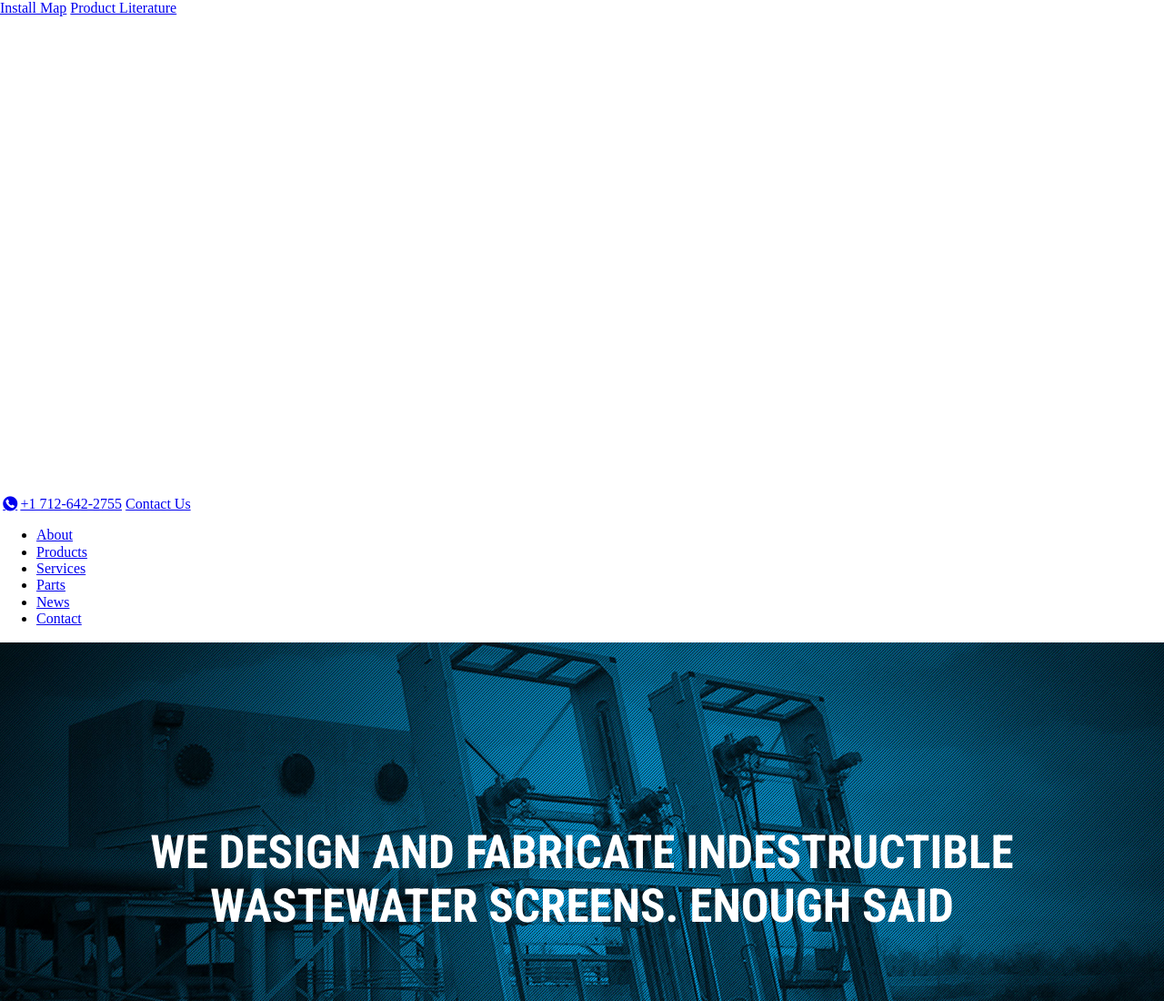
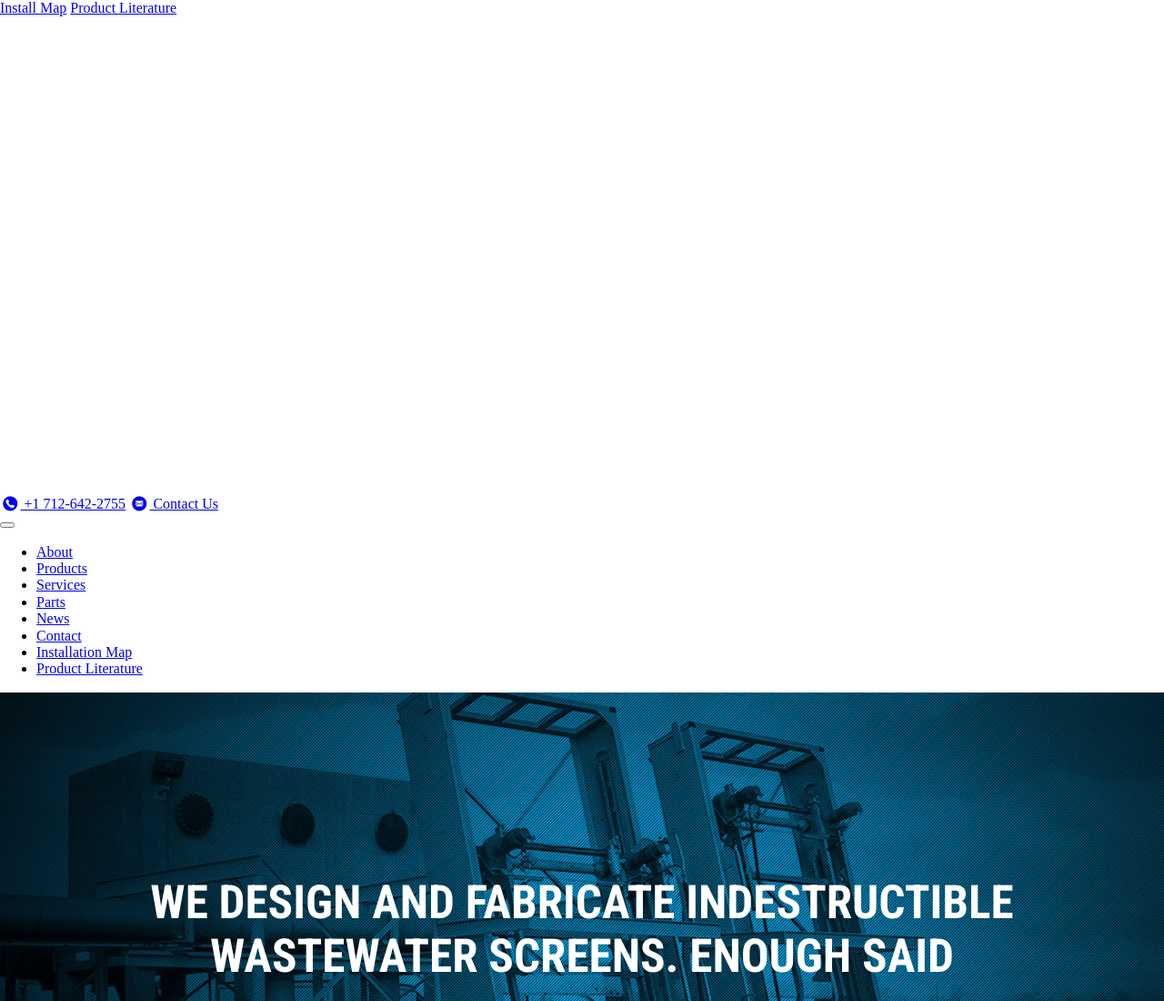
Before and after one commit to Dom-Marra/Vulcan, a website: page dev/index.html in a window 1280 px wide. Shown: the top 1100 px of the page at 91% size. Drawn offline with nearby package versions, Linux system fonts and the light colour scheme; files that its build step writes are made by us from their sources.

Commit message:
Altered nav layout

```diff
--- a/dev/index.html
+++ b/dev/index.html
@@ -18,11 +18,11 @@
 	<!-- end Google Fonts -->
 
 	<!-- *** IMPORTANT *** DO NOT DELETE OR EDIT THE NEXT LINE OF CODE - IT IS IMPORTANT FOR THE GULP BUILD PROCESS. SEE YOUR INSTRUCTOR FIRST IF YOU WANT TO EDIT OR DELETE THIS LINE -->
-	<link rel="stylesheet" href="styles/styles.css?cb=1627172079255">
+	<link rel="stylesheet" href="styles/styles.css?cb=1627227427923">
 
 </head>
 <body>
-	<header>
+	<header id="header">
 		<div class="header-main">
 			<div class="header-main-left">
 				<a href="#">Install Map</a>
@@ -32,20 +32,26 @@
 			<img src="images/logo-white-vulcan.svg" alt="Vulcan logo">
 
 			<div class="header-main-right">
-				<a href="tel:+1712-642-2755" class="icon-phone-circled">+1 712-642-2755</a>
-				<a href="#">Contact Us</a>
+				<a href="tel:+1712-642-2755"><span class="icon-phone-circled"></span> +1 712-642-2755</a>
+				<a href="#"><span class="icon-mail-circled"></span> Contact Us</a>
 			</div>
+
+			<button id="menu-toggle" aria-label="Open menu">
+				<span></span>
+			</button>
 		</div>
 
 
-		<nav class="navigate">
-            <ul class="menu">
+		<nav id="top-nav">
+            <ul>
                 <li><a href="#0">About</a></li>
                 <li><a href="#0">Products</a></li>
                 <li><a href="#0">Services</a></li>
                 <li><a href="#0">Parts</a></li>
 				<li><a href="#0">News</a></li>
                 <li><a href="#0">Contact</a></li>
+				<li class="hidden"><a href="#0">Installation Map</a></li>
+                <li class="hidden"><a href="#0">Product Literature</a></li>
             </ul>
 		</nav>
 
@@ -258,7 +264,7 @@
 	<!-- *** IMPORTANT *** If you do not require the jQuery Library then feel free to delete the next line -->
 	<script src="scripts/libs/jquery/jquery-3.4.1.min.js"></script>
 	<!-- *** IMPORTANT *** DO NOT DELETE OR EDIT THE NEXT LINE OF CODE - IT IS IMPORTANT FOR THE GULP BUILD PROCESS. SEE YOUR INSTRUCTOR FIRST IF YOU WANT TO EDIT OR DELETE THIS LINE -->
-	<script src="scripts/script.min.js?cb=1627172079255"></script>
+	<script src="scripts/script.min.js?cb=1627227427923"></script>
 	<!-- *** IMPORTANT *** DO NOT ADD ADDITIONAL SCRIPT LINKS HERE...If you want to add additional scripts simply save the script files to the "dev/scripts" directory (for your custom scripts) and the 'dev/scripts/libs' directory for any jQuery plugins or other JavaScript libraries and Gulp will concatenate and minify them into the "script.min.js" file above. See the project instructions for details -->
 	</body>
 </html>
```
